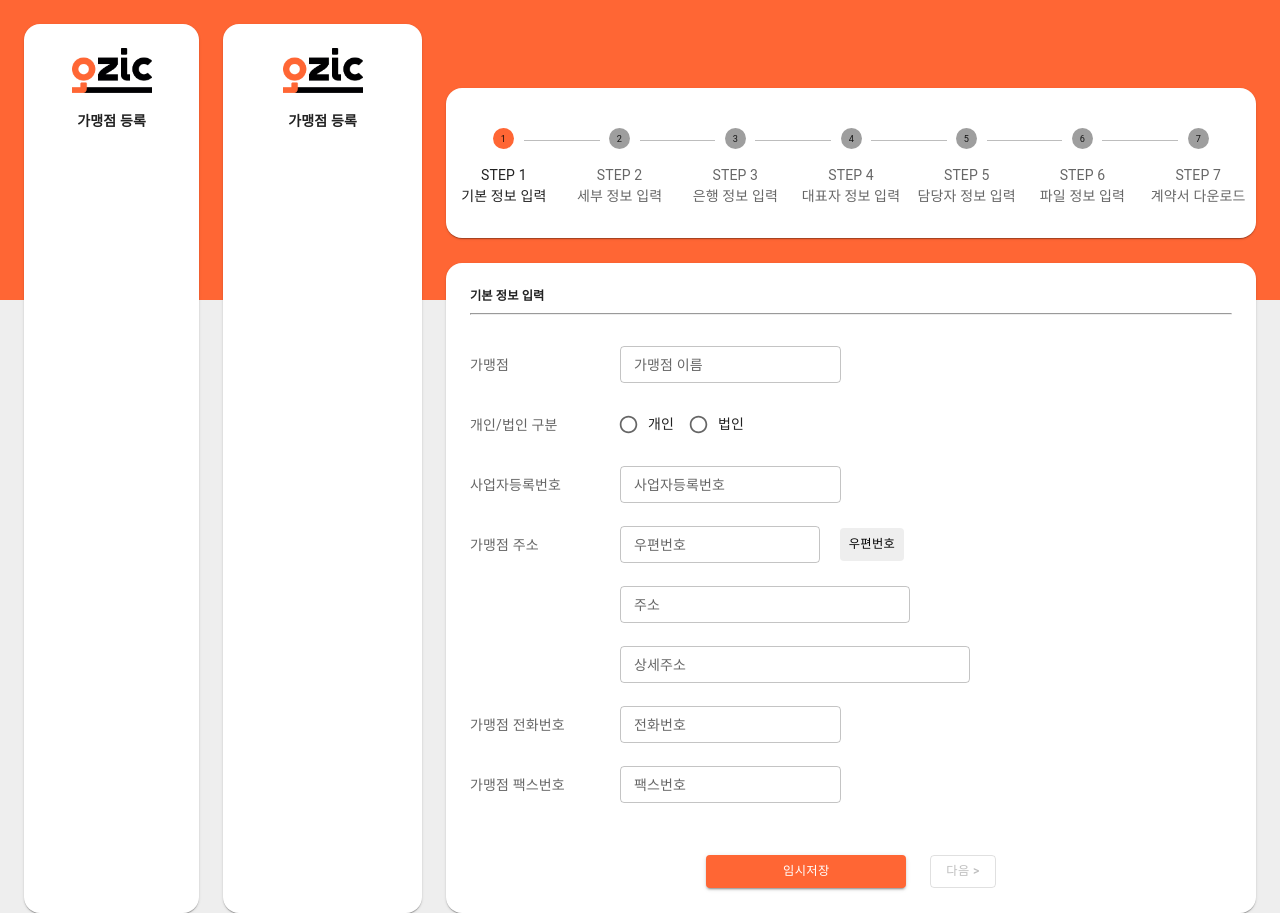
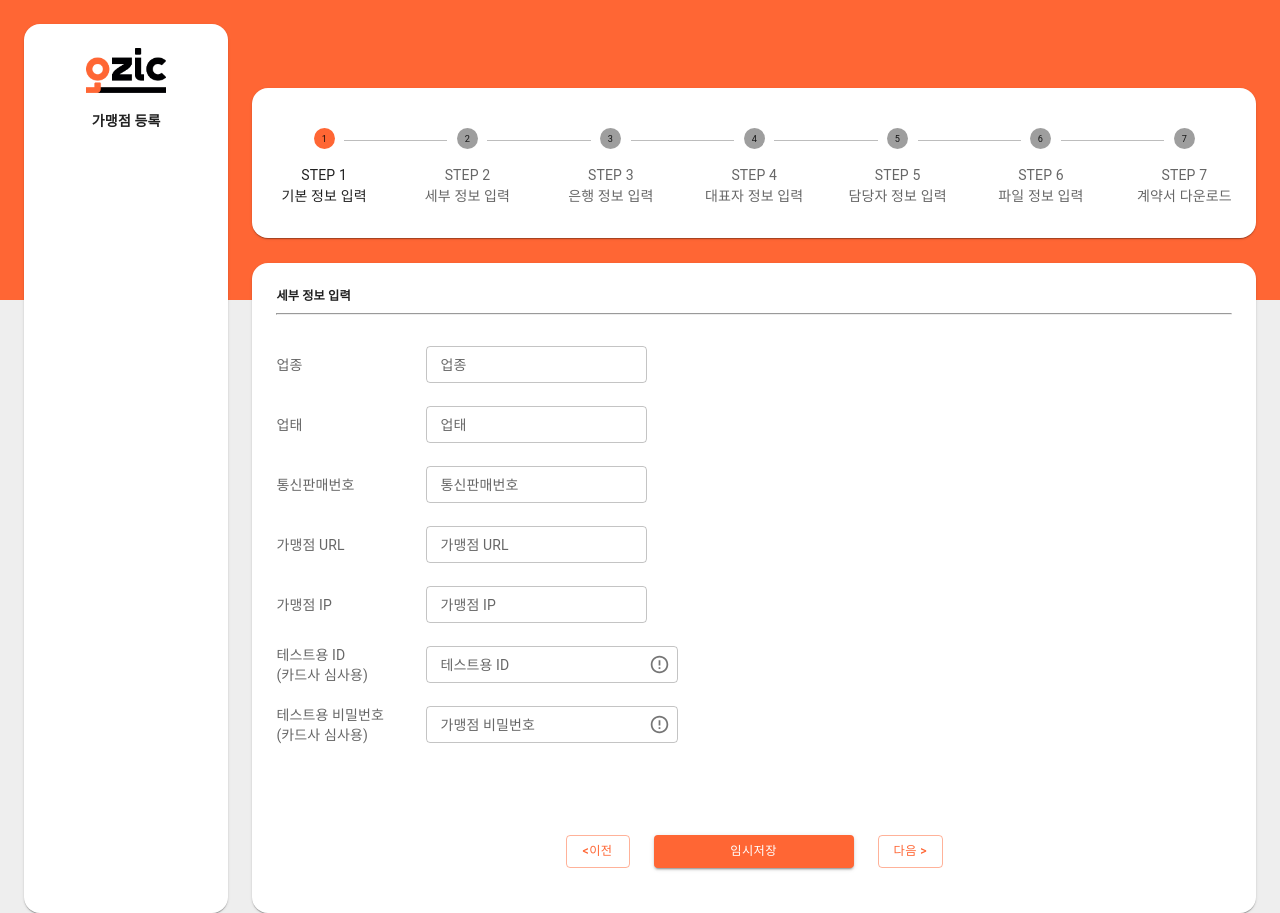
Before and after one commit to tamoimi/ozic-step, a React (Create React App) app: page / in a window 1280 px wide. Built offline with nearby package versions, Linux system fonts and the light colour scheme.

Commit message:
Refactor: 툴팁 메세지 수정

```diff
--- a/src/components/Merchants/Step2.jsx
+++ b/src/components/Merchants/Step2.jsx
@@ -4,11 +4,11 @@ import Button from "@mui/material/Button";
 import Paper from "@mui/material/Paper";
 import Typography from "@mui/material/Typography";
 import { useForm } from "react-hook-form";
-import { TextField } from "@mui/material";
+import TextField from "@mui/material/TextField";
 import { Stack } from "@mui/system";
 import IconButton from "@mui/material/IconButton";
 import InputAdornment from "@mui/material/InputAdornment/InputAdornment";
-import { ErrorOutline } from "@mui/icons-material";
+import ErrorOutline from "@mui/icons-material/ErrorOutline";
 import Tooltip from "@mui/material/Tooltip";
 
 const Step2 = ({ setCurrentStepProp }) => {
@@ -31,6 +31,7 @@ const Step2 = ({ setCurrentStepProp }) => {
       <Paper
         sx={{
           width: "100%",
+          height: 650,
           p: 3,
           borderRadius: 4,
           marginTop: 3,
@@ -199,7 +200,7 @@ const Step2 = ({ setCurrentStepProp }) => {
                       <Tooltip
                         title={
                           <Typography variant="subtitle2" fontSize={11}>
-                            비밀번호는 가맹점 사이트 테스트용 비밀번호 입니다.
+                            비밀번호는 보안을 위해 임시저장이 되지 않습니다.
                           </Typography>
                         }
                         placement="right"
@@ -219,7 +220,7 @@ const Step2 = ({ setCurrentStepProp }) => {
           <Stack
             direction="row"
             spacing={3}
-            sx={{ marginTop: 5, justifyContent: "center" }}
+            sx={{ marginTop: 10, justifyContent: "center" }}
           >
             <Button type="submit" variant="outlined" onClick={onClick}>
               {"<"}이전
--- a/src/pages/Merchant.jsx
+++ b/src/pages/Merchant.jsx
@@ -1,5 +1,3 @@
-import Stack from "@mui/material/Stack";
-import { Navigation } from "../components/Navigation";
 import StepHeader from "../components/StepHeader";
 import Grid from "@mui/material/Grid";
 import React, { useState } from "react";
@@ -12,35 +10,19 @@ const Merchant = () => {
   //step이동
   const [currentStep, setCurrentStep] = useState(1);
 
-  //data를 보내주고 받음
-  const [data, setData] = useState({});
-  console.log("부모의 data", data);
-
   return (
-    <Stack direction="row" spacing={3}>
-      <Navigation />
     <Grid container>
       {/* stepper activeStep은 0부터 시작하기 때문에 => 현재스텝 -1 */}
       <StepHeader currentStep={currentStep - 1} />
 
       {/* 임시로  step2 미리보기 해놓음 나중에 step1 로 다시 바꾸기 */}
       <Grid container>
-          {currentStep === 1 ? (
-            <Step1
-              setCurrentStepProp={setCurrentStep}
-              dataProp={data}
-              setDataProp={setData}
-            />
-          ) : currentStep === 2 ? (
-            <Step2 setCurrentStepProp={setCurrentStep} />
-          ) : currentStep === 3 ? (
-            <Step3 setCurrentStepProp={setCurrentStep} />
-          ) : (
-            <Step4 setCurrentStepProp={setCurrentStep} />
-          )}
+        {currentStep === 1 && <Step2 setCurrentStepProp={setCurrentStep} />}
+        {currentStep === 2 && <Step2 setCurrentStepProp={setCurrentStep} />}
+        {currentStep === 3 && <Step3 setCurrentStepProp={setCurrentStep} />}
+        {currentStep === 4 && <Step4 setCurrentStepProp={setCurrentStep} />}
       </Grid>
     </Grid>
-    </Stack>
   );
 };
 export default Merchant;
```
Lines whose indentation alone changed are shown as unchanged.
